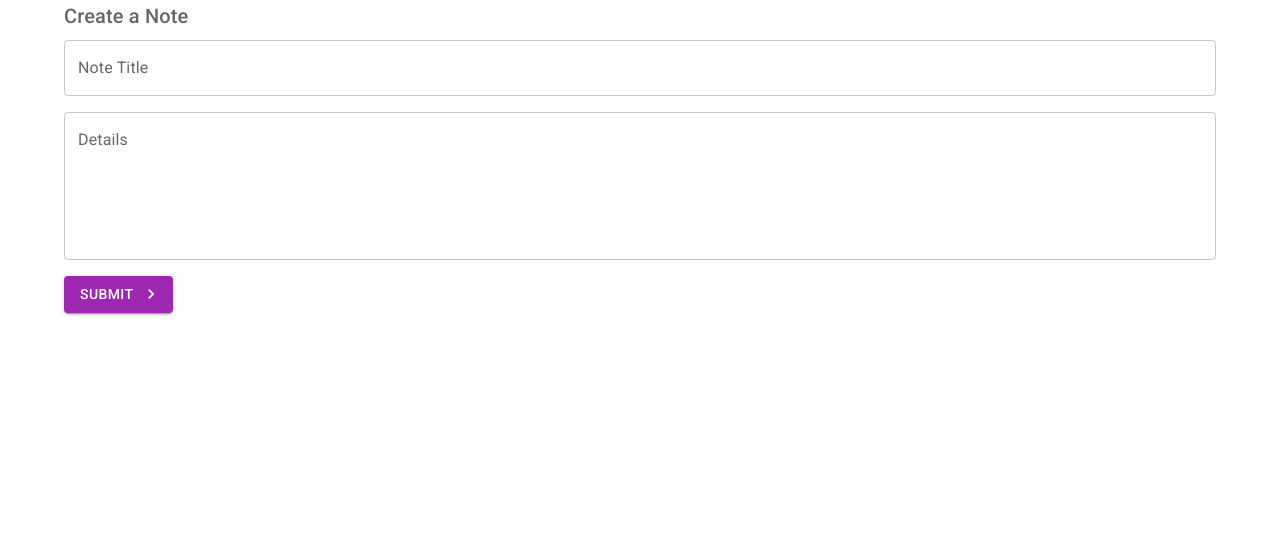
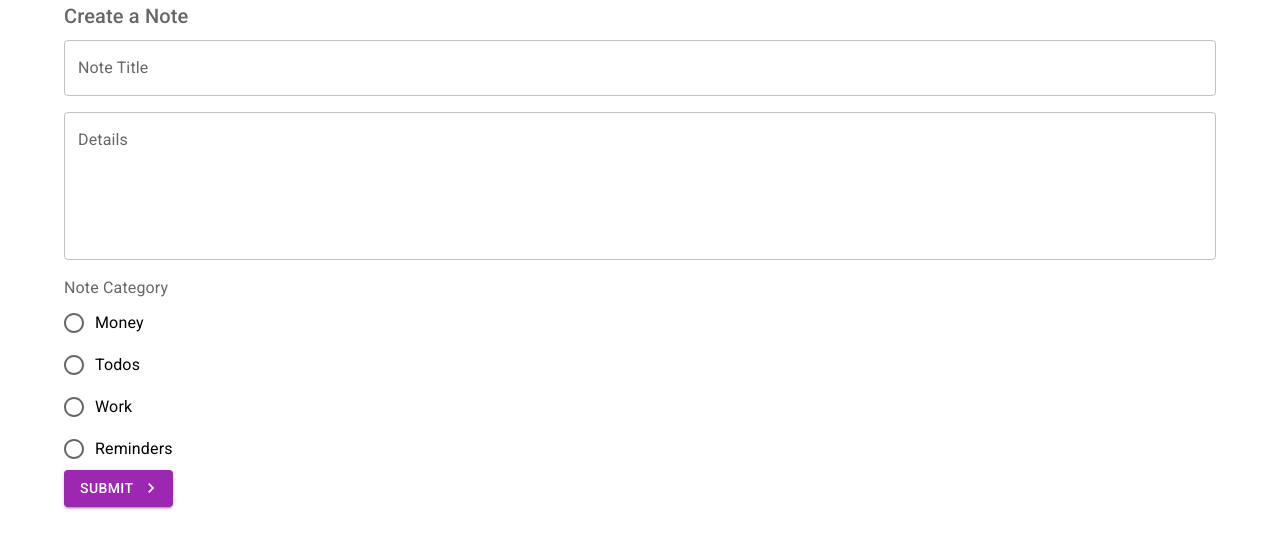
Before and after one commit to vijaygenius123/geting-started-with-materialui, a React (Create React App) app: page /create in a window 1280 px wide. Shown: the top 548 px of the page. Built offline with nearby package versions, Linux system fonts and the light colour scheme.

Commit message:
Add RadioGroupWrapper and use it for Note Type

```diff
--- /dev/null
+++ b/src/components/RadioGroupWrapper.js
@@ -0,0 +1,36 @@
+import React from "react"
+import RadioGroup from "@mui/material/RadioGroup";
+import Radio from "@mui/material/Radio";
+import FormLabel from "@mui/material/FormLabel";
+import FormControl from "@mui/material/FormControl";
+import FormControlLabel from "@mui/material/FormControlLabel";
+import FormHelperText from "@mui/material/FormHelperText";
+import {useField} from "formik";
+
+const RadioGroupWrapper = ({name, options = [], label = '', ...otherProps}) => {
+    let helperText
+    const [field, meta] = useField(name)
+    const radioFieldConfig = {
+        ...field,
+        ...otherProps,
+        fullWidth:true,
+        variant: 'outlined'
+    }
+    if (meta && meta.touched && meta.error) {
+        radioFieldConfig.error = true
+        helperText = meta.error
+    }
+
+    return <FormControl {...radioFieldConfig}>
+        <FormLabel>{label}</FormLabel>
+        <FormHelperText>{helperText}</FormHelperText>
+        <RadioGroup {...field}>
+            {options.map(option => (
+                <FormControlLabel key={option.value} control={<Radio />} label={option.label} value={option.value}/>
+            ))
+            }
+        </RadioGroup>
+    </FormControl>
+}
+
+export default RadioGroupWrapper
--- a/src/pages/Create/Create.jsx
+++ b/src/pages/Create/Create.jsx
@@ -6,6 +6,7 @@ import Button from "@mui/material/Button";
 import KeyboardArrowRight from "@mui/icons-material/KeyboardArrowRight";
 import {INITIAL_FORM_STATE, FORM_VALIDATION} from "./formConfig";
 import TextFieldWrapper from "../../components/TextFieldWrapper";
+import RadioGroupWrapper from "../../components/RadioGroupWrapper";
 
 const Create = () => {
 
@@ -46,6 +47,16 @@ const Create = () => {
                     rows={5}
                     color="secondary"
                 />
+                <RadioGroupWrapper
+                    name="category"
+                    label="Note Category"
+                    options={[
+                        {label: "Money", value: "money"},
+                        {label: "Todos", value: "todos"},
+                        {label: "Work", value: "work"},
+                        {label: "Reminders", value: "reminders"},
+                    ]}
+                />
                 <Button
                     type="submit"
                     variant="contained"
--- a/src/pages/Create/formConfig.js
+++ b/src/pages/Create/formConfig.js
@@ -2,10 +2,12 @@ import * as Yup from 'yup'
 
 const INITIAL_FORM_STATE = {
     title: '',
-    details: ''
+    details: '',
+    category: ''
 }, FORM_VALIDATION = Yup.object().shape({
     title: Yup.string().required('Required'),
-    details: Yup.string()
+    details: Yup.string(),
+    category: Yup.string().required('Required')
 })
 
 export {INITIAL_FORM_STATE, FORM_VALIDATION}
```
